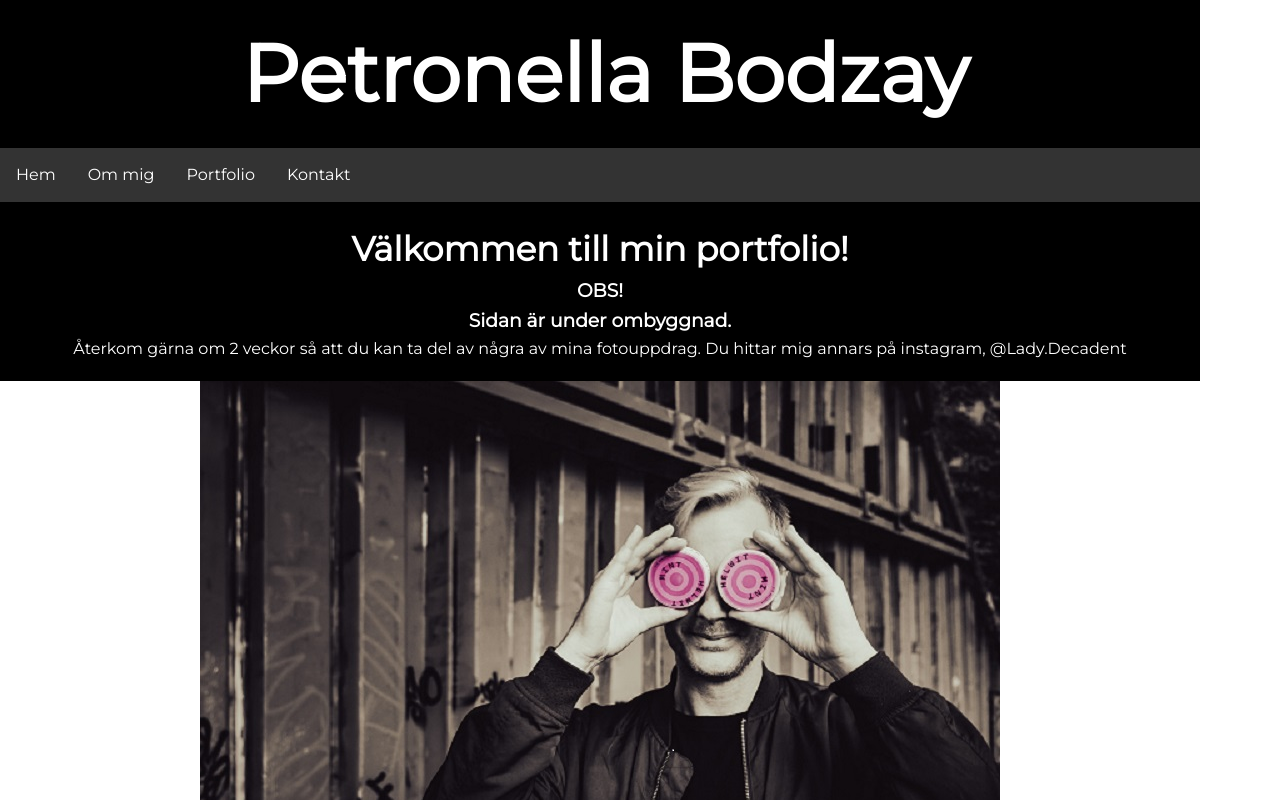
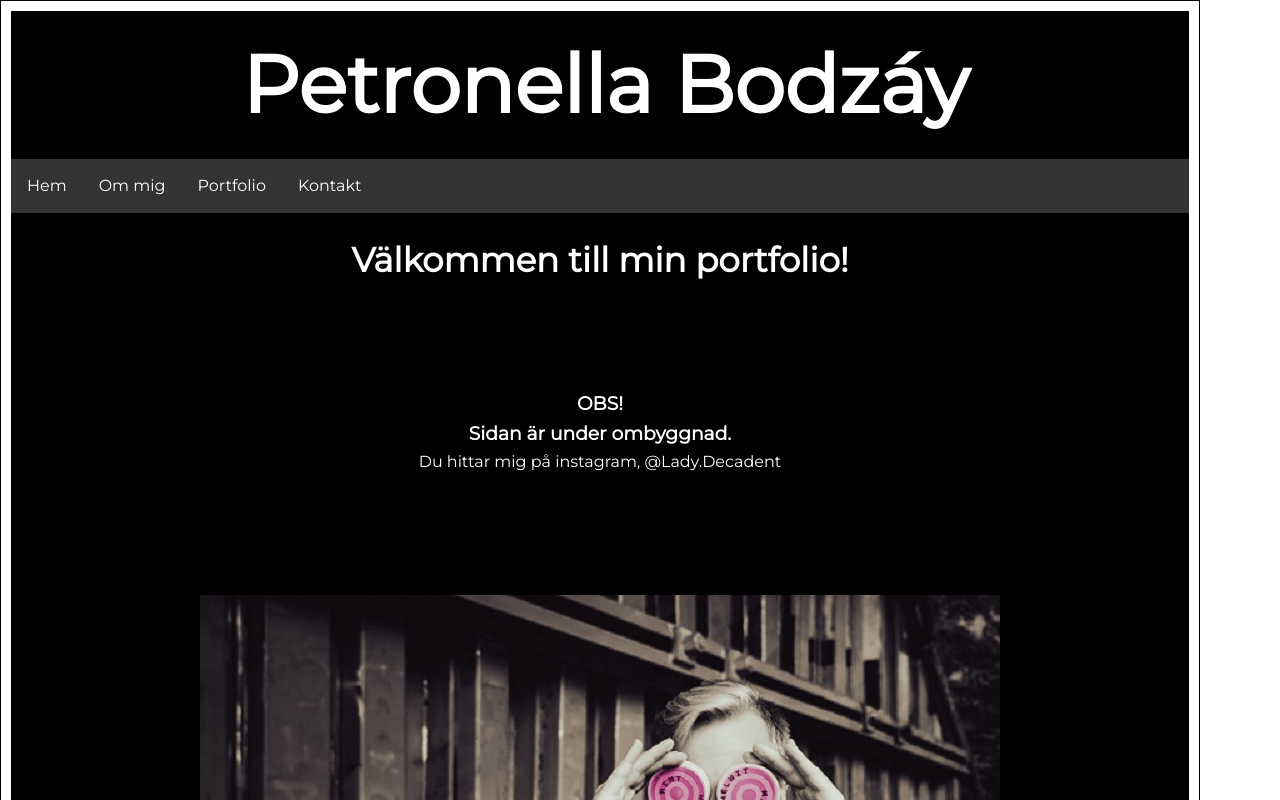
Before and after one commit to petronellabodzay/Petronella-Bodzay-Hemsida, a plain HTML site: page index.html in a window 1280 px wide. Shown: the top 800 px of the page. Drawn offline with Linux system fonts and the light colour scheme.

Commit message:
lämna in

```diff
--- a/index.html
+++ b/index.html
@@ -7,12 +7,12 @@
     </title>
     <meta charset="utf-8"> <!-- Gör att jag kan använda åäö -->
     <link href="style.css" rel="stylesheet" type="text/css"> <!-- Här hämtar jag in min css-fil till HTML-dokumentet -->
-    <link rel="preconnect" href="https://fonts.googleapis.com">
+    <link rel="preconnect" href="https://fonts.googleapis.com"><!--länk till font-->
     <link rel="preconnect" href="https://fonts.gstatic.com" crossorigin>
     <link href="https://fonts.googleapis.com/css2?family=Manrope:wght@500&family=Montserrat&display=swap"
-        rel="stylesheet">
+        rel="stylesheet"><!--Länk till font-->
     </link>
-    <meta name="viewport" content="width=device-width, initial-scale=1.0">
+    <meta name="viewport" content="width=device-width, initial-scale=1.0"><!--Här ställer jag in så att skärmupplösning anpassas atoumatiskt efter användares enhet -->
     </meta>
 </head>
 
@@ -25,7 +25,7 @@
     <!-- Här skapar jag upp en container med styling i cssför att få en snygg och centrerad layout-->
     <div class="container">
         <div class="header">
-            <h1 class="vitheader">Petronella Bodzay</h1> <!--här ändrar jag huvudrubriken för hemsidan-->
+            <h1 class="vitheader">Petronella Bodzáy</h1> <!--här ändrar jag huvudrubriken för hemsidan-->
         </div>
         <header>
 
@@ -47,16 +47,20 @@
                     samt färg på text-->
 
                 <h2>Välkommen till min portfolio!</h2> <!--här skriver jag min underordnan huvudrubrik-->
-                <h3> OBS! <br>
+                <br>
+                <br>
+                <br>
+                <br><h3> OBS! <br>
                     Sidan är under ombyggnad.</h3><!--Här skriver jag rubriker för sidan-->
-                <p> Återkom gärna om 2 veckor så att du kan ta del av några av mina fotouppdrag.
-                    Du hittar mig annars på instagram, @Lady.Decadent<br>
+
+                    <p>
+                    Du hittar mig på instagram, @Lady.Decadent<br>
                 </p> <!-- skriver du text om sidan-->
-            </div>
+
         </section>
             <div class="box2">
-                <img src="img/bild14.jpg"></div> <!--Här gör jag en div med en bild, och kan lägga till fler samt ändra i cssfilen-->
-
+                <img src="img/bild14.jpg"alt="svartvit fotografi,man med jigsaw ögon"></div> <!--Här gör jag en div med en bild, och kan lägga till fler samt ändra i cssfilen-->
+            </div>
     </div>
     </div>
 </main>
--- a/style.css
+++ b/style.css
@@ -27,16 +27,15 @@ body {
         max-height: 100%;
         display: block;
         max-width: 1200px;
-        border:#111
-
     }
 
 .container {
   max-width: 1200px;
   margin: auto;
-  }
+  padding: 10px;
+  border: 1px solid #000;
 
-
+}
 
 .header {
   background-color: Black;
@@ -89,13 +88,12 @@ ul {
 	background-color: #111;
   }
 
-.bodycontent {
-  background-color:black;
-  color: white;
-  padding: 20px;
-  max-width: 1200px
-
-
+  .bodycontent {
+    background-color:black;
+    color: white;
+    padding: 20px;
+    max-width: 1200;
+    margin: auto;
 
 }
 
@@ -103,7 +101,9 @@ ul {
 .box2 {
   display: flex;
   justify-content: center;
-
+  background-color: #000000;
+  margin: auto;
+  padding:100px;
 }
 
 .container2 {
@@ -183,7 +183,7 @@ ul {
 
 
 h1{
-  font: size 48px;
+  font: size 40px;
 }
 
 h2 {
```
